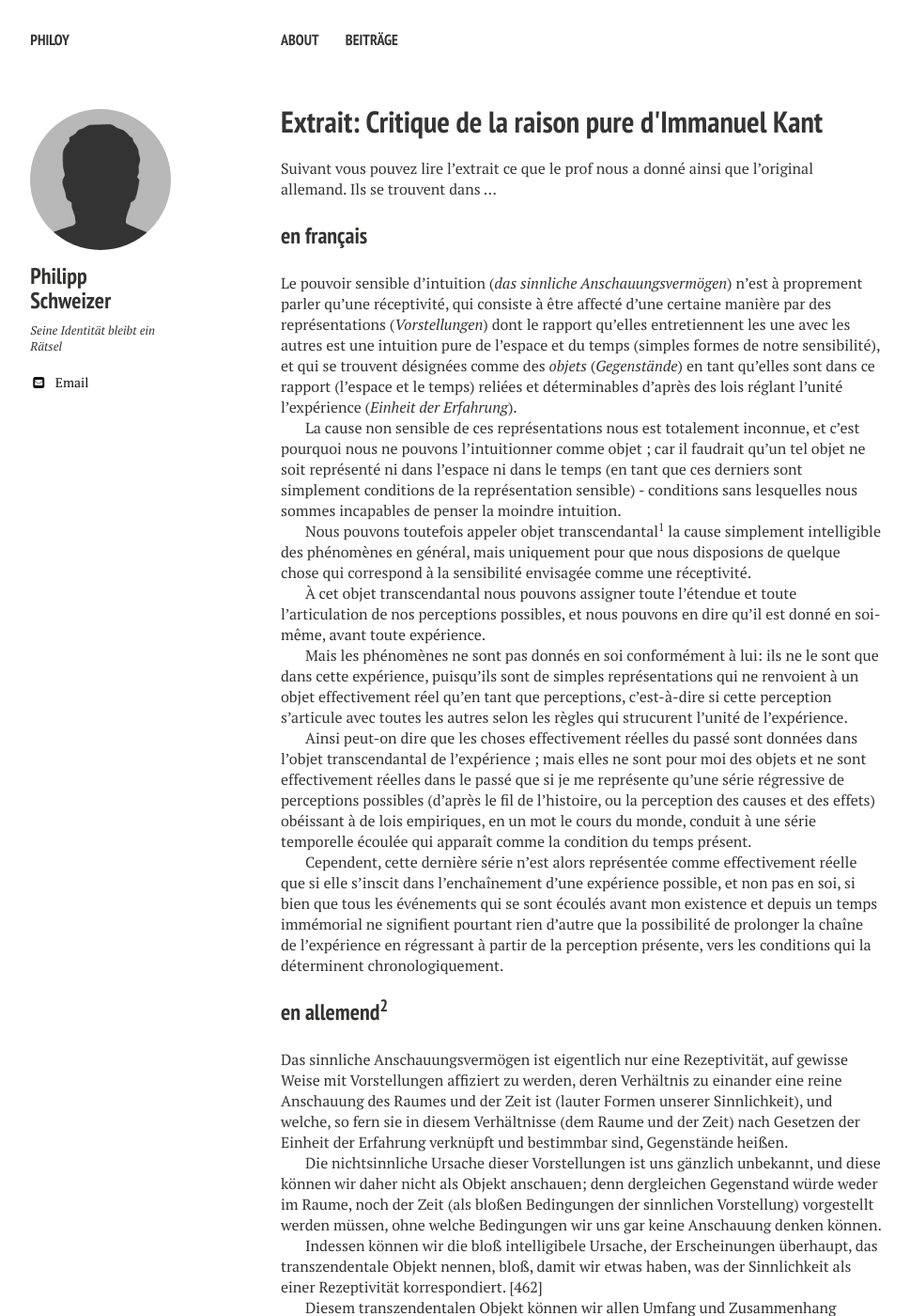
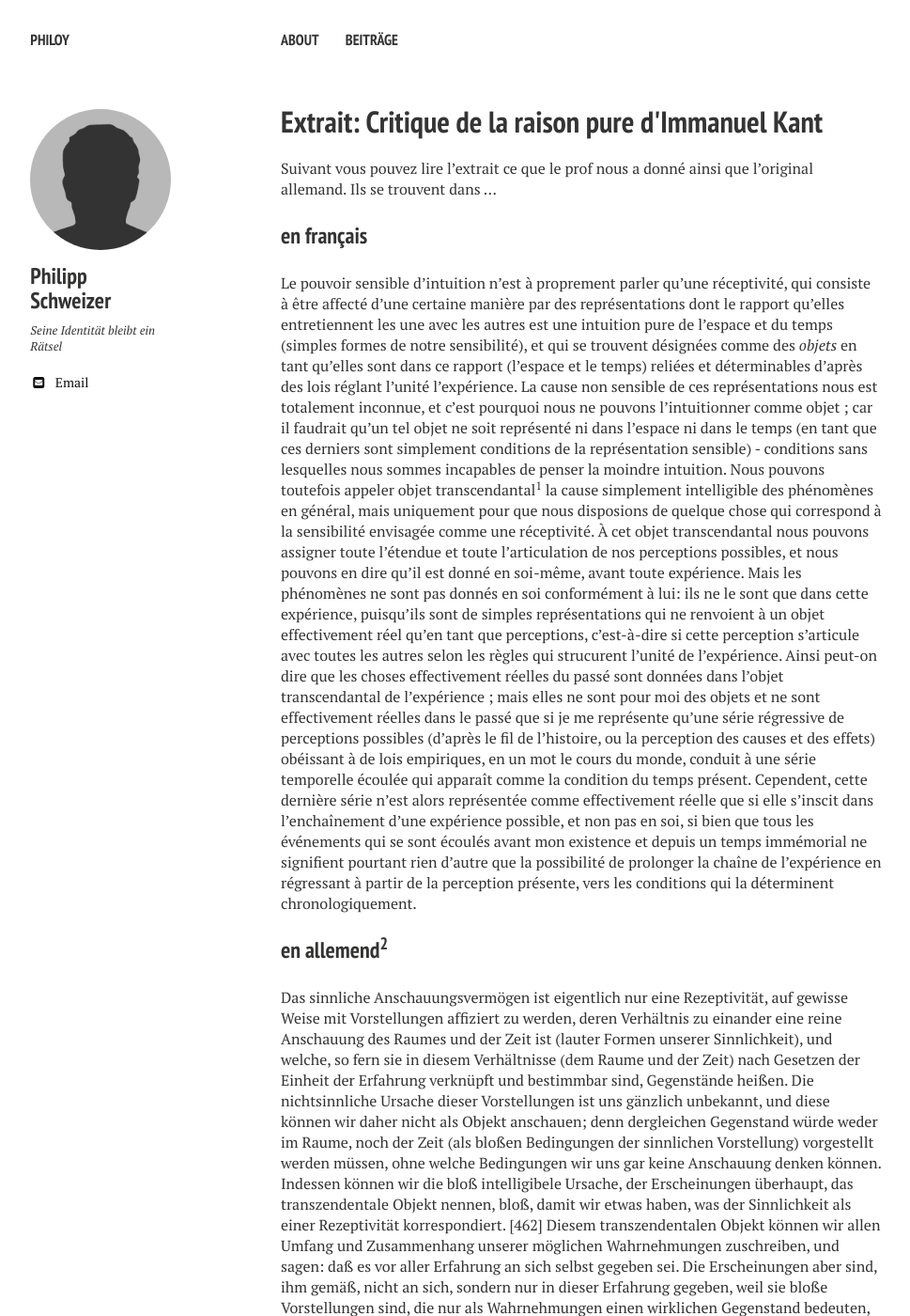
Before and after one commit to PhilippSchweizer/philosophy, a Jekyll site: the page built from _posts/2015-03-23-kant-text-II.md, in a window 1280 px wide and 1400 px high. Shown: the whole window at 94% size, without its empty margins (21-990 px from the left). Built offline with Jekyll 4.4.1, drawn with Linux system fonts in a browser that asks for light colours; nearby versions of some CDN libraries; some of the changed text lies outside the part shown.

Commit message:
kleinigkeiten

```diff
--- a/_includes/_footer.html
+++ b/_includes/_footer.html
@@ -12,4 +12,4 @@
 </div><!-- /.google-ads -->
 {% endif %}
 
-<span>&copy; {{ site.time | date: '%Y' }} {{ site.owner.name }}. Powered by <a href="http://jekyllrb.com" rel="nofollow">Jekyll</a> using the <a href="http://mademistakes.com/minimal-mistakes/" rel="nofollow">Minimal Mistakes</a> theme.</span>
+<span>&copy; {{ site.time | date: '%Y' }} {{ site.owner.name }}. Zuhause auf <a href="https://github.com/" rel="nofollow">GitHub</a>, generiert mit <a href="http://jekyllrb.com" rel="nofollow">Jekyll</a> mit einem Layout von <a href="http://mademistakes.com/minimal-mistakes/" rel="nofollow">Minimal Mistakes</a>.</span>
--- a/_layouts/post.html
+++ b/_layouts/post.html
@@ -45,7 +45,7 @@
       <hr />
       <footer role="contentinfo">
         {% if page.share != false %}{% include _social-share.html %}{% endif %}
-        <p class="byline"><strong>{{ page.title }}</strong> was published on <time datetime="{{ page.date | date_to_xmlschema }}">{{ page.date | date: "%B %d, %Y" }}</time>{% if page.modified %} and last modified on <time datetime="{{ page.modified | date: "%Y-%m-%d" }}">{{ page.modified | date: "%B %d, %Y" }}</time>{% endif %}.</p>
+        <p class="byline"><strong>{{ page.title }}</strong> wurde am <time datetime="{{ page.date | date_to_xmlschema }}">{{ page.date | date: "%B %d, %Y" }}</time> veröffentlicht {% if page.modified %} und am <time datetime="{{ page.modified | date: "%Y-%m-%d" }}">{{ page.modified | date: "%B %d, %Y" }}</time>{% endif %} zuletzt bearbeitet.</p>
       </footer>
     </div><!-- /.article-wrap -->
   {% if site.owner.disqus-shortname and page.comments == true %}
@@ -57,7 +57,7 @@
 <div class="footer-wrap">
   {% if site.related_posts.size > 0 %}
   <div class="related-articles">
-  <h4>You might also enjoy <small class="pull-right">(<a href="{{ site.url }}/posts/">View all posts</a>)</small></h4>
+  <h4>You might also enjoy <small class="pull-right">(<a href="{{ site.url }}/posts/">Alle Beiträge anzeigen</a>)</small></h4>
     <ul>
     {% for post in site.related_posts limit:3 %}
       <li><a href="{{ site.url }}{{ post.url }}" title="{{ post.title }}">{{ post.title }}</a></li>
--- a/_posts/2015-03-23-kant-text-II.md
+++ b/_posts/2015-03-23-kant-text-II.md
@@ -5,39 +5,29 @@
 categories:
 tags: [kant, quelle]
 ---
+
 Suivant vous pouvez lire l'extrait ce que le prof nous a donné ainsi que l'original allemand. Ils se trouvent dans ...
 
 ### en français
 
-Le pouvoir sensible d'intuition (*das sinnliche Anschauungsvermögen*) n'est à proprement parler qu'une réceptivité, qui consiste à être affecté d'une certaine manière par des représentations (*Vorstellungen*) dont le rapport qu'elles entretiennent les une avec les autres est une intuition pure de l'espace et du temps (simples formes de notre sensibilité), et qui se trouvent désignées comme des *objets* (*Gegenstände*) en tant qu'elles sont dans ce rapport (l'espace et le temps) reliées et déterminables d'après des lois réglant l'unité l'expérience (*Einheit der Erfahrung*).
-
+Le pouvoir sensible d'intuition n'est à proprement parler qu'une réceptivité, qui consiste à être affecté d'une certaine manière par des représentations dont le rapport qu'elles entretiennent les une avec les autres est une intuition pure de l'espace et du temps (simples formes de notre sensibilité), et qui se trouvent désignées comme des *objets* en tant qu'elles sont dans ce rapport (l'espace et le temps) reliées et déterminables d'après des lois réglant l'unité l'expérience.
 La cause non sensible de ces représentations nous est totalement inconnue, et c'est pourquoi nous ne pouvons l'intuitionner comme objet&nbsp;; car il faudrait qu'un tel objet ne soit représenté ni dans l'espace ni dans le temps (en tant que ces derniers sont simplement conditions de la représentation sensible) - conditions sans lesquelles nous sommes incapables de penser la moindre intuition.
-
 Nous pouvons toutefois appeler objet transcendantal[^1] la cause simplement intelligible des phénomènes en général, mais uniquement pour que nous disposions de quelque chose qui correspond à la sensibilité envisagée comme une réceptivité.
-
 À cet objet transcendantal nous pouvons assigner toute l'étendue et toute l'articulation de nos perceptions possibles, et nous pouvons en dire qu'il est donné en soi-même, avant toute expérience.
-
 Mais les phénomènes ne sont pas donnés en soi conformément à lui: ils ne le sont que dans cette expérience, puisqu'ils sont de simples représentations qui ne renvoient à un objet effectivement réel qu'en tant que perceptions, c'est-à-dire si cette perception s'articule avec toutes les autres selon les règles qui strucurent l'unité de l'expérience.
-
 Ainsi peut-on dire que les choses effectivement réelles du passé sont données dans l'objet transcendantal de l'expérience&nbsp;; mais elles ne sont pour moi des objets et ne sont effectivement réelles dans le passé que si je me représente qu'une série régressive de perceptions possibles (d'après le fil de l'histoire, ou la perception des causes et des effets) obéissant à de lois empiriques, en un mot le cours du monde, conduit à une série temporelle écoulée qui apparaît comme la condition du temps présent.
-
 Cependent, cette dernière série n'est alors représentée comme effectivement réelle que si elle s'inscit dans l'enchaînement d'une expérience possible, et non pas en soi, si bien que tous les événements qui se sont écoulés avant mon existence et depuis un temps immémorial ne signifient pourtant rien d'autre que la possibilité de prolonger la chaîne de l'expérience en régressant à partir de la perception présente, vers les conditions qui la déterminent chronologiquement.
 
 ### en allemend[^2]
 
 Das sinnliche Anschauungsvermögen ist eigentlich nur eine Rezeptivität, auf gewisse Weise mit Vorstellungen affiziert zu werden, deren Verhältnis zu einander eine reine Anschauung des Raumes und der Zeit ist (lauter Formen unserer Sinnlichkeit), und welche, so fern sie in diesem Verhältnisse (dem Raume und der Zeit) nach Gesetzen der Einheit der Erfahrung verknüpft und bestimmbar sind, Gegenstände heißen.
-
 Die nichtsinnliche Ursache dieser Vorstellungen ist uns gänzlich unbekannt, und diese können wir daher nicht als Objekt anschauen; denn dergleichen Gegenstand würde weder im Raume, noch der Zeit (als bloßen Bedingungen der sinnlichen Vorstellung) vorgestellt werden müssen, ohne welche Bedingungen wir uns gar keine Anschauung denken können.
-
 Indessen können wir die bloß intelligibele Ursache, der Erscheinungen überhaupt, das transzendentale Objekt nennen, bloß, damit wir etwas haben, was der Sinnlichkeit als einer Rezeptivität korrespondiert. [462]
-
 Diesem transzendentalen Objekt können wir allen Umfang und Zusammenhang unserer möglichen Wahrnehmungen zuschreiben, und sagen: daß es vor aller Erfahrung an sich selbst gegeben sei.
-
 Die Erscheinungen aber sind, ihm gemäß, nicht an sich, sondern nur in dieser Erfahrung gegeben, weil sie bloße Vorstellungen sind, die nur als Wahrnehmungen einen wirklichen Gegenstand bedeuten, wenn nämlich diese Wahrnehmung mit allen andern nach den Regeln der Erfahrungseinheit zusammenhängt.
-
 So kann man sagen: die wirklichen Dinge der vergangenen Zeit sind in dem transzendentalen Gegenstande der Erfahrung gegeben; sie sind aber für mich nur Gegenstände und in der vergangenen Zeit wirklich, so fern als ich mir vorstelle, daß eine regressive Reihe möglicher Wahrnehmungen (es sei am Leitfaden der Geschichte, oder an den Fußstapfen der Ursachen und Wirkungen), nach empirischen Gesetzen, mit einem Worte, der Weltlauf auf eine verflossene Zeitreihe als Bedingung der gegenwärtigen Zeit führet, welche alsdenn doch nur in dem Zusammenhange einer möglichen Erfahrung und nicht an sich selbst als wirklich vorgestellt wird, so, daß alle von undenklicher Zeit her vor meinem Dasein verflossene Begebenheiten doch nichts andres bedeuten, als die Möglichkeit der Verlängerung der Kette der Erfahrung, von der gegenwärtigen Wahrnehmung an, aufwärts zu den Bedingungen, welche diese der Zeit nach bestimmen.
 
 
-[^1]: Ici, bien entendu, ce terme renvoie, comme toujours dans la seconde édition de la CRP, à la "chose considérée comme en soi", non à l'objet en général=x.
+[^1]: Ici, bien entendu, ce terme renvoie, comme toujours dans la seconde édition de la CRP, à la « chose considérée comme en soi », non à l'objet en général=x.
 
 [^2]: Online auf [zeno.org](http://www.zeno.org/Philosophie/M/Kant,+Immanuel/Kritik+der+reinen+Vernunft/I.+Transzendentale+Elementarlehre/Zweiter+Teil.+Die+transzendentale+Logik/Zweite+Abteilung.+Die+transzendentale+Dialektik/Zweites+Buch.+Von+den+dialektischen+Schl%C3%BCssen+der+reinen+Vernunft/2.+Hauptst%C3%BCck.+Die+Antinomie+der+reinen+Vernunft/6.+Abschnitt.+Der+transzendentale+Idealism,+als+der+Schl%C3%BCssel+zu+Aufl%C3%B6sung+der+kosmologischen+Dialektik)
```
Also changed, not shown: _drafts/plan-detaillé.md (+8 -1 lines).
